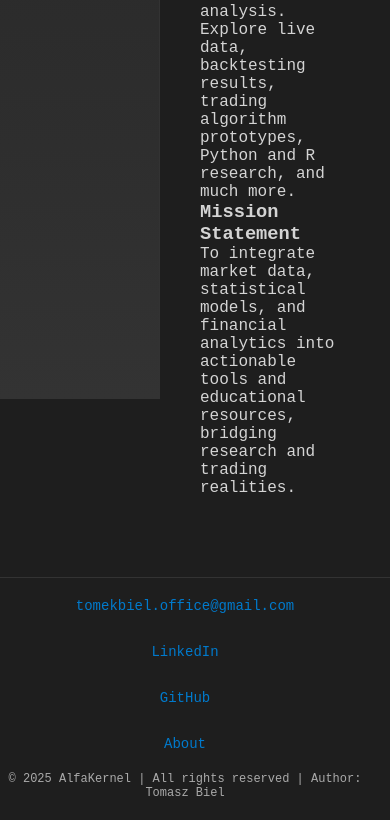
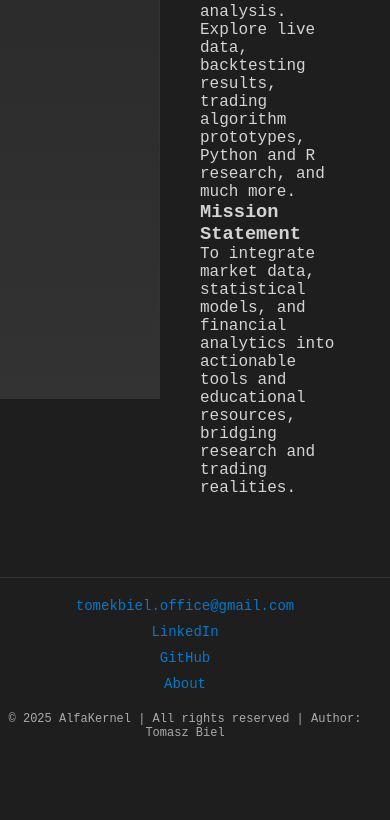
Before and after one commit to tomekbiel/alfakernel, a plain HTML site: page index.html in a window 390 px wide. Shown: the part 445-1265 px from the top of the page. After the commit the page ends 1205 px from the top, so only its background shows below. Drawn offline with Linux system fonts and the light colour scheme; a web font is replaced by a local one.

Commit message:
copilot0.006

```diff
--- a/css/modern-style.css
+++ b/css/modern-style.css
@@ -260,8 +260,17 @@ body.data-bg .main-content {
     justify-content: center;
     gap: 30px;
     margin-bottom: 10px;
-    flex-direction: column;
+    flex-direction: row; /* domyślnie linki w jednej linii */
 }
+
+@media (max-width: 768px) {
+    .footer-links {
+        flex-direction: column;     /* na telefonach jeden pod drugim */
+        align-items: center;
+        gap: 10px;
+    }
+}
+
 
 .footer-links a {
     color: var(--accent);
```
